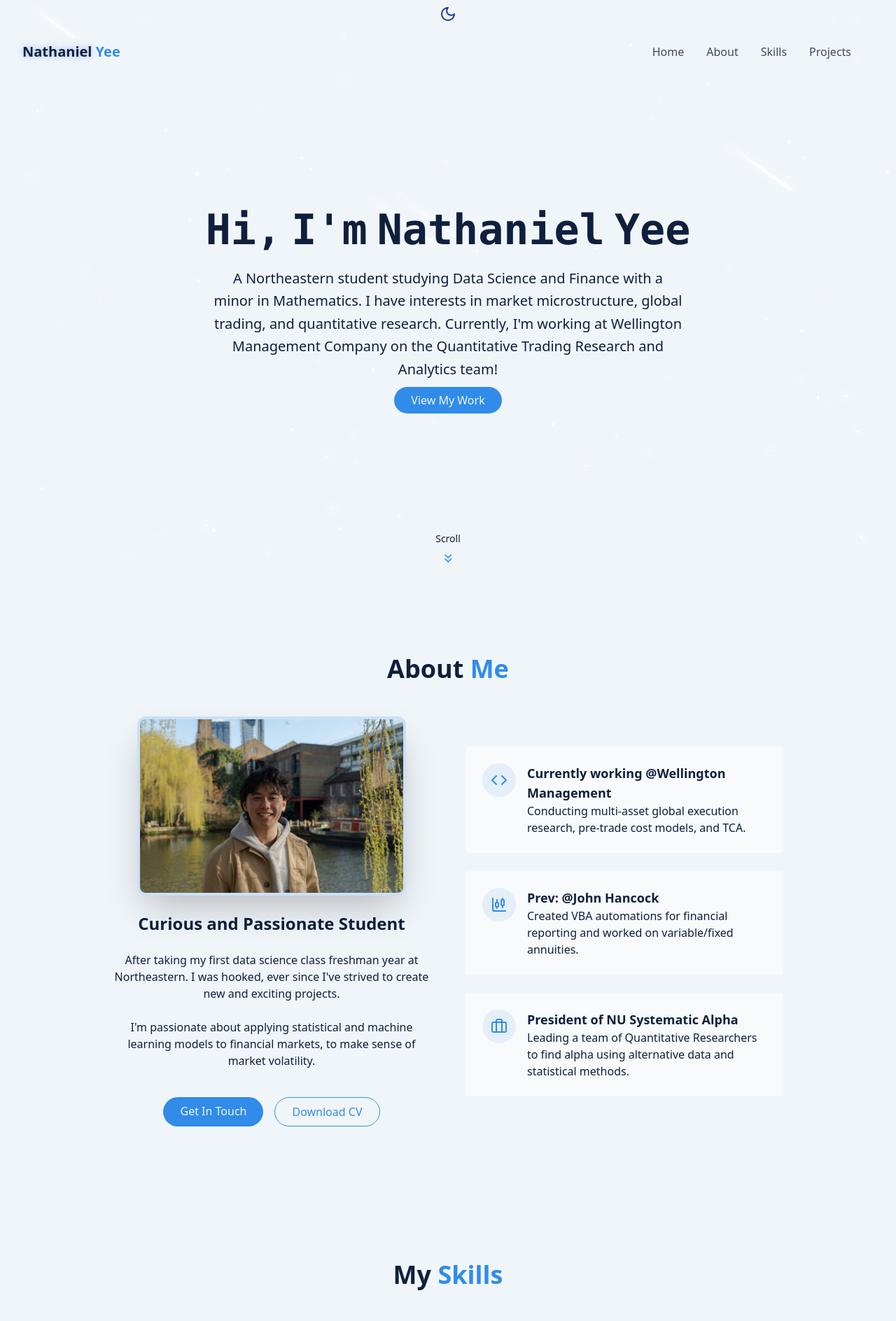
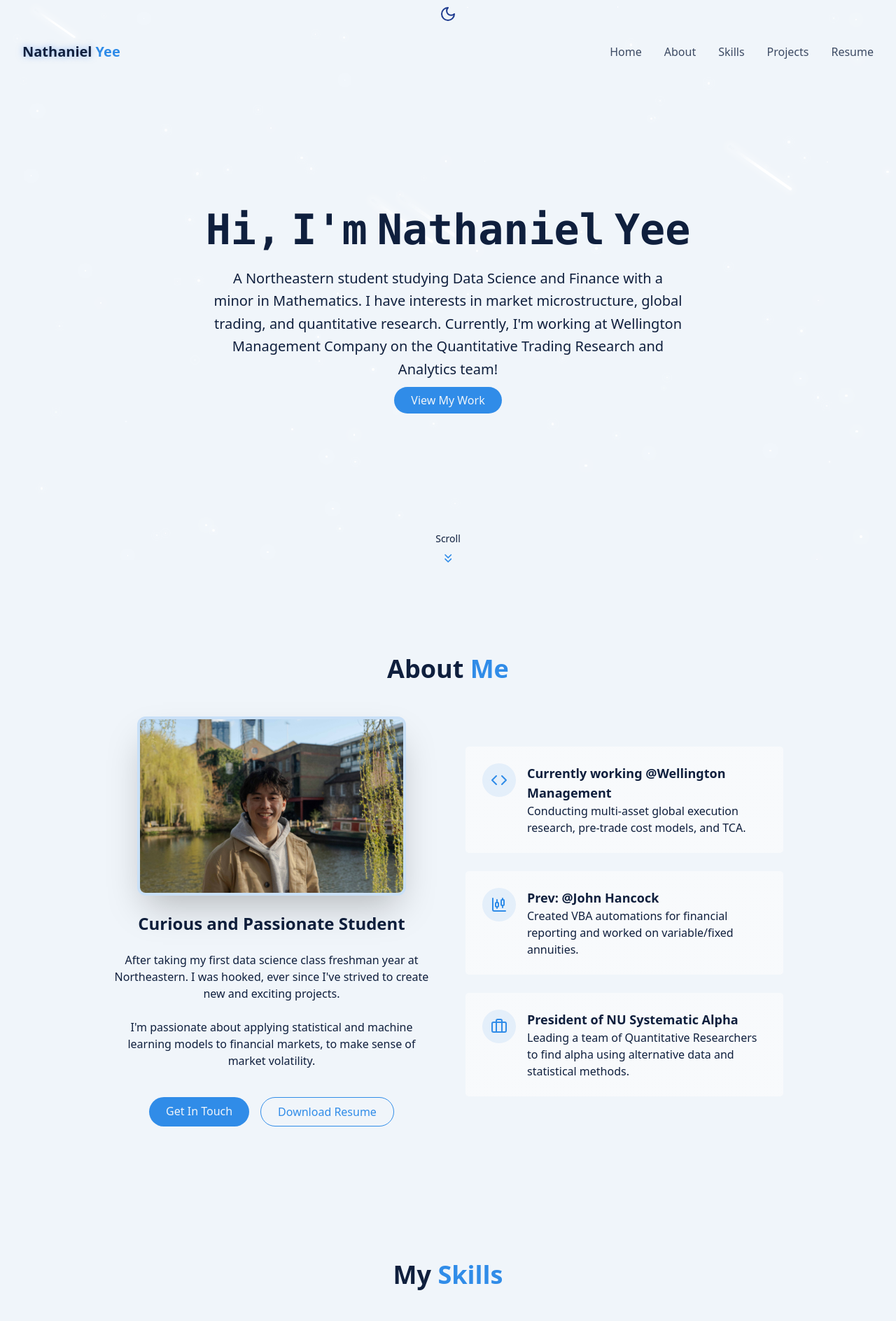
Before and after one commit to NathanielYee/Nathaniel-s-Portfolio-v2, a React (Vite) app: page / in a window 1280 px wide. Shown: the top 1888 px of the page at 70% size. Built offline with nearby package versions, Linux system fonts and the light colour scheme.

Commit message:
fix resume placement

```diff
--- a/src/components/AboutSection.jsx
+++ b/src/components/AboutSection.jsx
@@ -46,7 +46,7 @@ export const AboutSection = () => {
                 href="/Nathaniel Yee's Resume Summer 2026.pdf"
                 className="px-6 py-2 rounded-full border border-primary text-primary hover:bg-primary/10 transition-colors duration-300"
               >
-                Download CV
+                Download Resume
               </a>
             </div>
           </div>
--- a/src/components/Navbar.jsx
+++ b/src/components/Navbar.jsx
@@ -1,14 +1,13 @@
 import { cn } from "@/lib/utils";
 import { Menu, X } from "lucide-react";
 import { useEffect, useState } from "react";
-import { ThemeToggle } from "./ThemeToggle";
 
 const navItems = [
   { name: "Home", href: "#hero" },
   { name: "About", href: "#about" },
   { name: "Skills", href: "#skills" },
   { name: "Projects", href: "#projects" },
-  { ThemeToggle },
+  { name: "Resume", href:"/Nathaniel Yee's Resume Summer 2026.pdf" },
 ];
 
 export const Navbar = () => {
```
Also changed, not shown: 1 other file (tests, documents, lock files or other folders).
